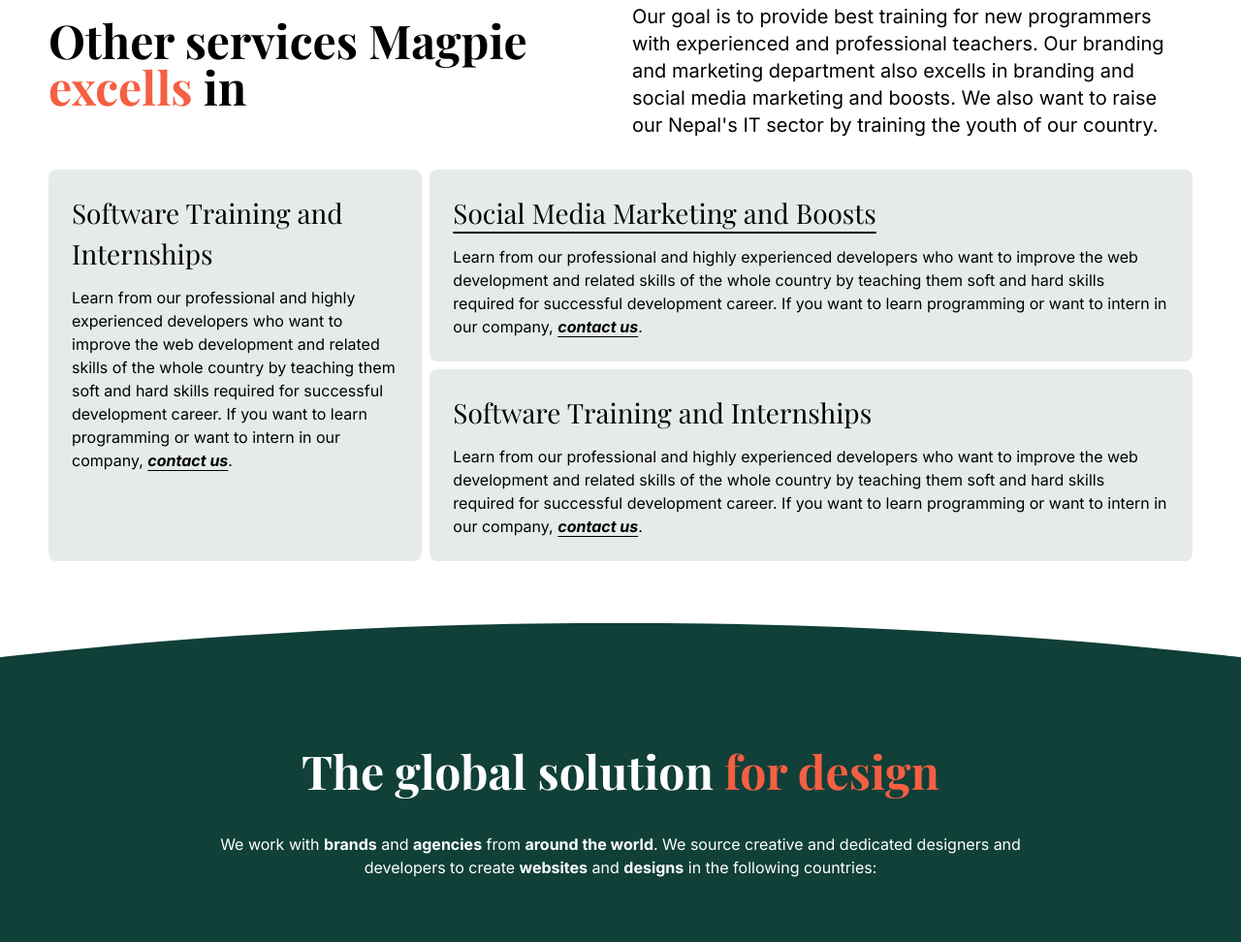
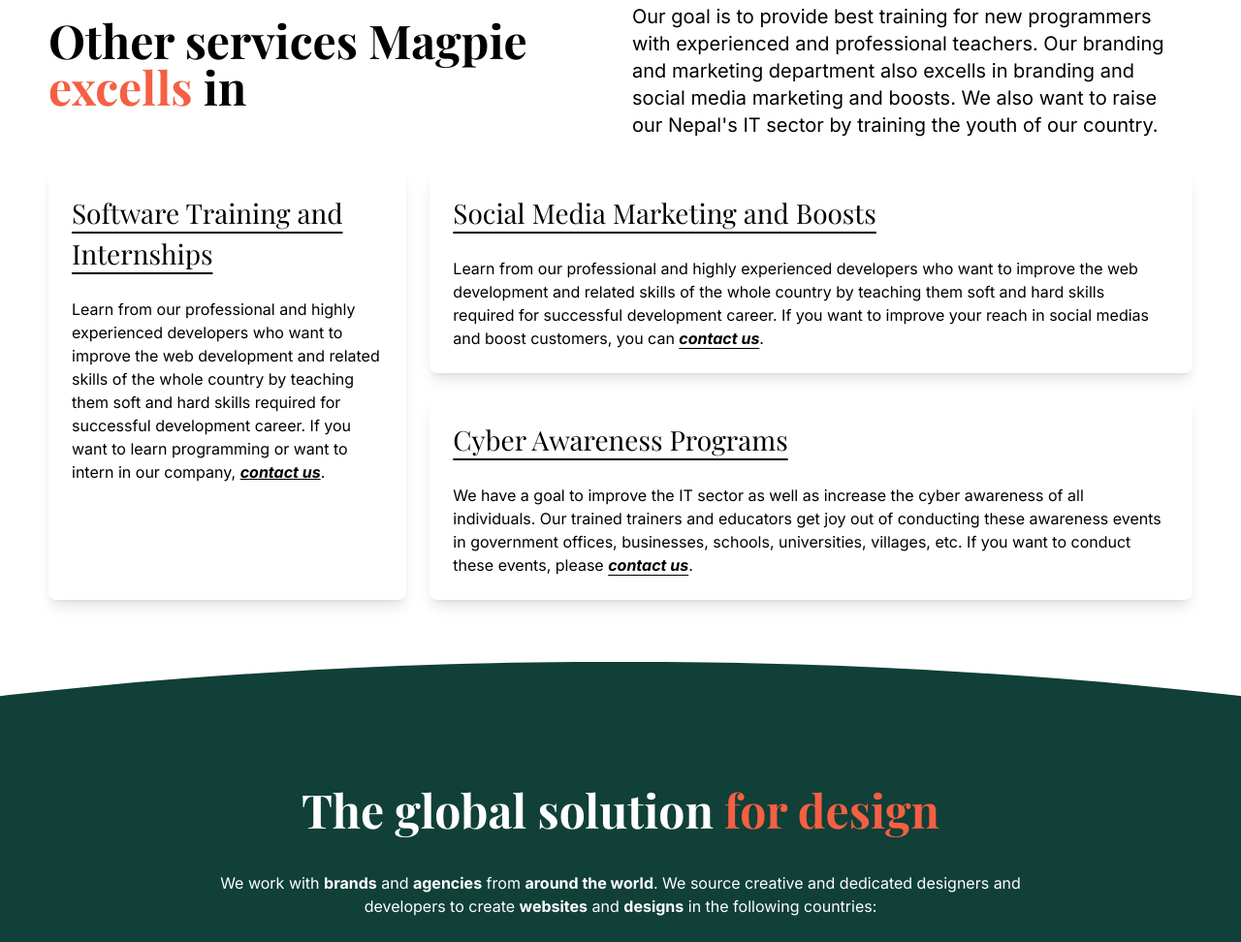
Before and after one commit to aashish-neu/magpie-softtech, a website built with Vite: page services.html in a window 1280 px wide. Shown: the part 2236-3208 px from the top of the page at 97% size. Built offline with nearby package versions, Linux system fonts and the light colour scheme; a web font is replaced by a local one.

Commit message:
Update services other services section

```diff
--- a/services.html
+++ b/services.html
@@ -383,20 +383,21 @@
           </div>
 
           <!-- Cards -->
-          <div class="other-cards-wrap grid grid-cols-3 grid-rows-2 gap-2 [&_.other-cards]:bg-primary/10 [&_.other-cards]:hover:shadow-2xl [&_.other-cards]:hover:shadow-primary [&_.other-cards]:rounded-lg [&_.other-cards]:p-3 [&_.other-cards]:lg:p-6">
+          <div class="other-cards-wrap grid grid-cols-3 grid-rows-2 gap-2 lg:gap-6 [&_.other-cards]:shadow-lg [&_.other-cards]:hover:bg-primary [&_.other-cards]:hover:text-white [&_.other-cards]:hover:shadow-lg [&_.other-cards]:hover:shadow-accent [&_.other-cards]:hover:scale-105 [&_.other-cards]:transition-all [&_.other-cards]:rounded-lg [&_.other-cards]:p-6 [&_.other-cards]:group">
             <div class="other-cards col-span-full md:col-span-1 md:row-span-2 md:row-end-3">
-              <h3 class>Software Training and Internships</h3>
-              <p>Learn from our professional and highly experienced developers who want to improve the web development and related skills of the whole country by teaching them soft and hard skills required for successful development career. If you want to learn programming or want to intern in our company, <a href="./contact.html" target="_blank" rel="noreferrer noopener"><em class="underline underline-offset-4 font-bold transition-all hover:text-primary">contact us</em></a>.</p>
+
+              <h3 class="underline underline-offset-8 mb-2 lg:mb-6">Software Training and Internships</h3>
+              <p>Learn from our professional and highly experienced developers who want to improve the web development and related skills of the whole country by teaching them soft and hard skills required for successful development career. If you want to learn programming or want to intern in our company, <a href="./contact.html" target="_blank" rel="noreferrer noopener"><em class="underline group-hover:underline-offset-4 font-bold transition-all">contact us</em></a>.</p>
             </div>
 
             <div class="other-cards col-span-full md:col-span-3 md:col-start-2">
-              <h3 class="underline underline-offset-8">Social Media Marketing and Boosts</h3>
-              <p>Learn from our professional and highly experienced developers who want to improve the web development and related skills of the whole country by teaching them soft and hard skills required for successful development career. If you want to learn programming or want to intern in our company, <a href="./contact.html" target="_blank" rel="noreferrer noopener"><em class="underline underline-offset-4 font-bold transition-all hover:text-primary">contact us</em></a>.</p>
+              <h3 class="underline underline-offset-8 mb-2 lg:mb-6">Social Media Marketing and Boosts</h3>
+              <p>Learn from our professional and highly experienced developers who want to improve the web development and related skills of the whole country by teaching them soft and hard skills required for successful development career. If you want to improve your reach in social medias and boost customers, you can <a href="./contact.html" target="_blank" rel="noreferrer noopener"><em class="underline underline-offset-4 font-bold transition-all">contact us</em></a>.</p>
             </div>
 
             <div class="other-cards col-span-full md:col-span-3 md:col-start-2">
-              <h3 class>Software Training and Internships</h3>
-              <p>Learn from our professional and highly experienced developers who want to improve the web development and related skills of the whole country by teaching them soft and hard skills required for successful development career. If you want to learn programming or want to intern in our company, <a href="./contact.html" target="_blank" rel="noreferrer noopener"><em class="underline underline-offset-4 font-bold transition-all hover:text-primary">contact us</em></a>.</p>
+              <h3 class="underline underline-offset-8 mb-2 lg:mb-6">Cyber Awareness Programs</h3>
+              <p>We have a goal to improve the IT sector as well as increase the cyber awareness of all individuals. Our trained trainers and educators get joy out of conducting these awareness events in government offices, businesses, schools, universities, villages, etc. If you want to conduct these events, please <a href="./contact.html" target="_blank" rel="noreferrer noopener"><em class="underline underline-offset-4 font-bold transition-all">contact us</em></a>.</p>
             </div>
           </div>
 
```
